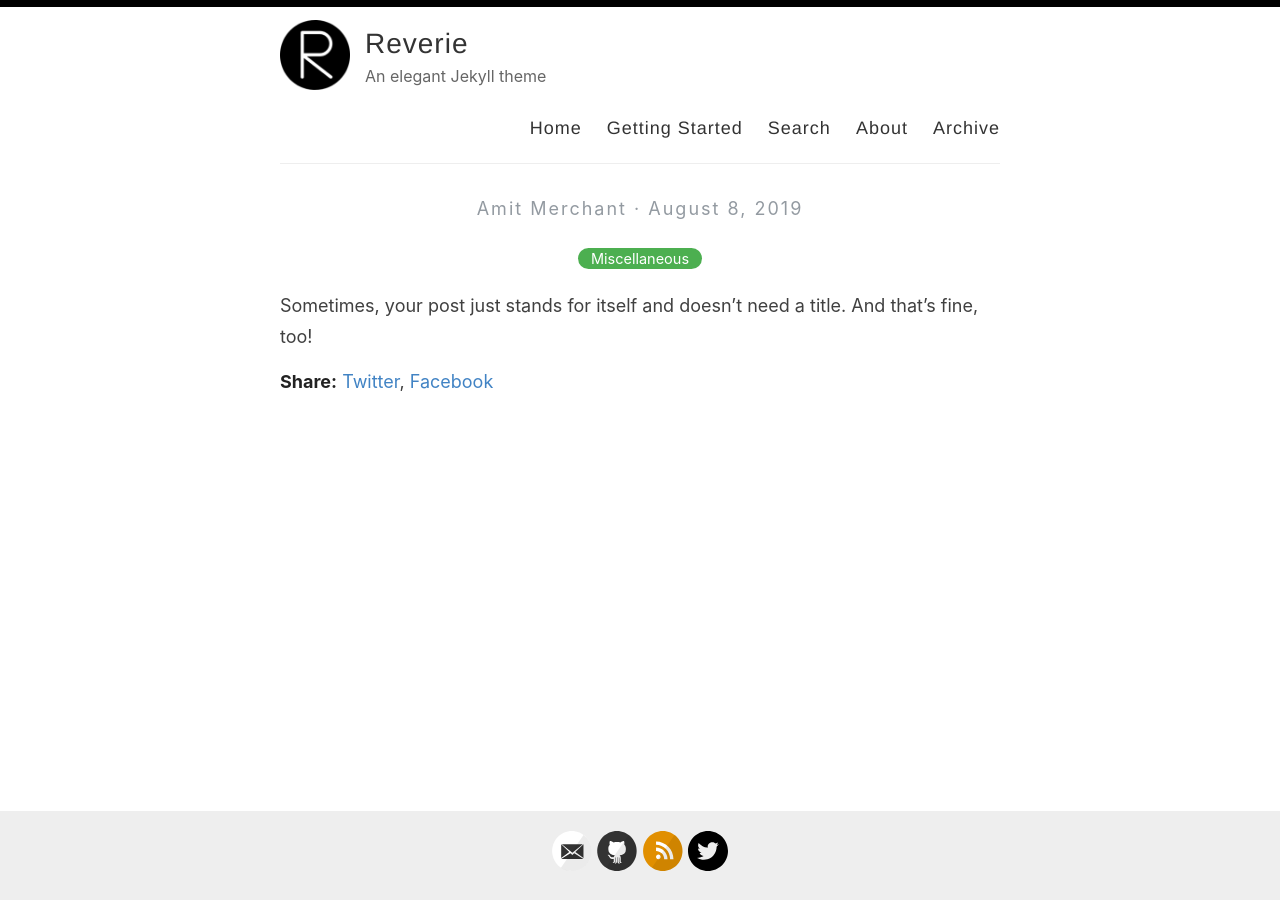
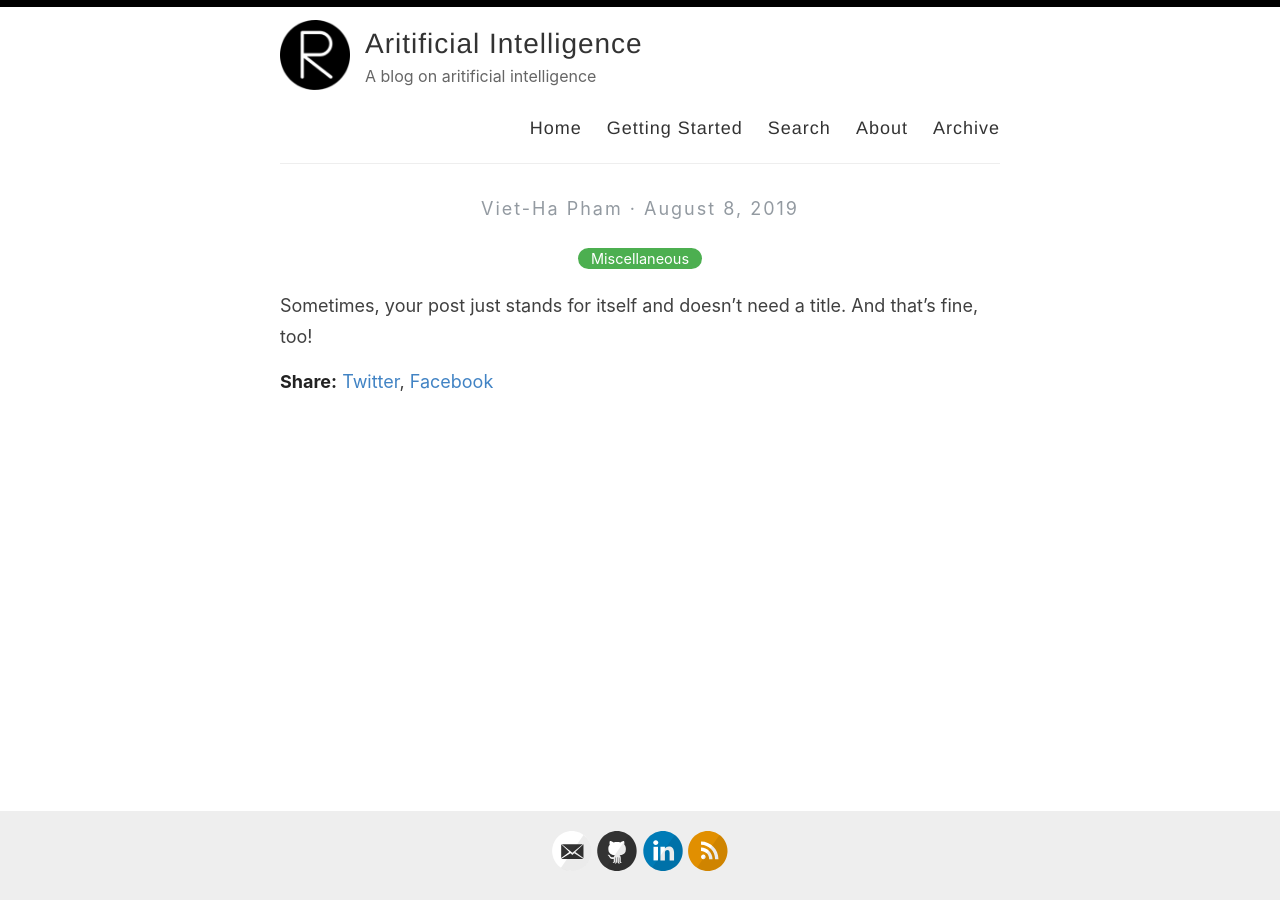
Before and after one commit to viet-ha-pham/viet-ha-pham.github.io, a Jekyll site: the page built from _posts/2019-08-08-no-title-posts.md, in a window 1280 px wide. Built offline with Jekyll 4.4.1, drawn with Linux system fonts in a browser that asks for light colours.

Commit message:
Update _config.yml

```diff
--- a/_config.yml
+++ b/_config.yml
@@ -3,13 +3,13 @@
 #
 
 # Name of your site (displayed in the header)
-name: Reverie
+name: Aritificial Intelligence
 
 # Name of the author
-author: Amit Merchant
+author: Viet-Ha Pham
 
 # Short bio or description (displayed in the header)
-description: An elegant Jekyll theme
+description: A blog on aritificial intelligence
 
 # URL of your avatar or profile pic (you could use your GitHub profile pic)
 avatar: /images/reverie.png
@@ -21,15 +21,14 @@ avatar: /images/reverie.png
 # Includes an icon in the footer for each username you enter
 footer-links:
   dribbble:
-  email: amit.d.merchant@gmail.com
+  email: phamvietha290989@gmail.com
   facebook:
   flickr:
-  github: amitmerchant1990/reverie
+  github: viet-ha-pham
   instagram:
-  linkedin:
+  linkedin: viet-ha-pham
   pinterest:
   rss: rss
-  twitter: amit_merchant
   stackoverflow:
   youtube: # channel/<your_long_string> or user/<user-name>
   googleplus: # anything in your profile username that comes after plus.google.com/
@@ -46,16 +45,6 @@ google_analytics: UA-43339302-11
 # For newer "GA4" analytics, use the following instead of the "UA" entry above
 #google_analytics_ga4: G-GABC1DEFG
 
-# Your website URL (e.g. http://amitmerchant1990.github.io or http://www.amitmerchant.com)
-# Used for Sitemap.xml and your RSS feed
-url: http://www.amitmerchant.com/reverie
-enforce_ssl: https://www.amitmerchant.com/reverie
-
-# If you're hosting your site at a Project repository on GitHub pages
-# (http://yourusername.github.io/repository-name)
-# and NOT your User repository (http://yourusername.github.io)
-# then add in the baseurl here, like this: "/repository-name"
-baseurl: "/reverie"
 
 #
 # !! You don't need to change any of the configuration flags below !!
```
